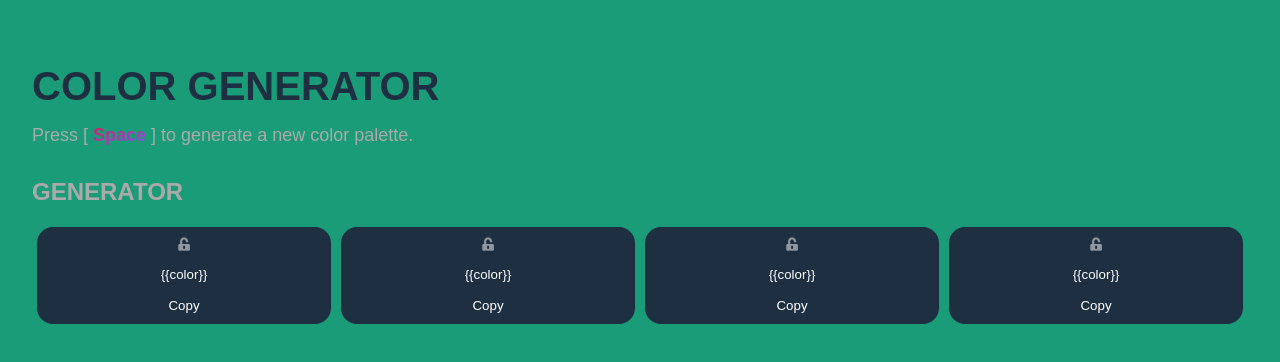
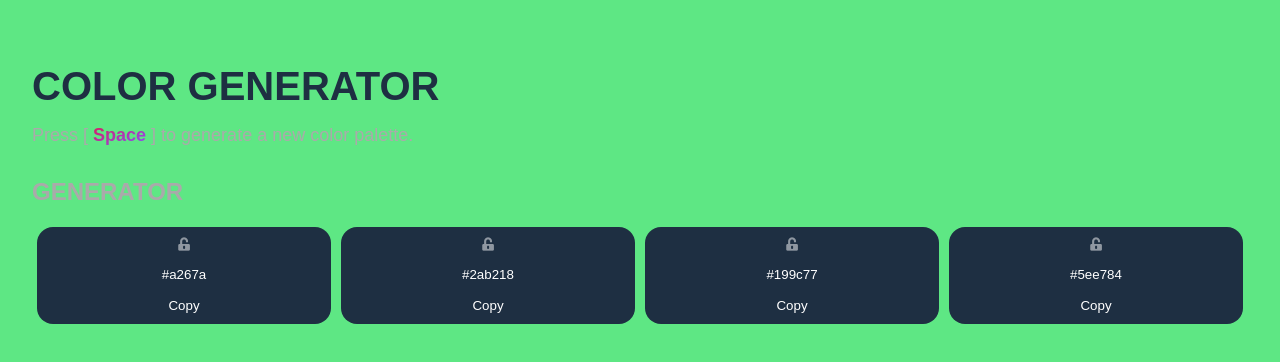
Before and after one commit to Caro-L-dev/Color-generator, a Vue app: page / in a window 1280 px wide. Shown: the top 362 px of the page. Built offline with nearby package versions, Linux system fonts and the light colour scheme.

Commit message:
:hammer: feat: Pass value to color input

```diff
--- a/src/components/BtnGenerator.vue
+++ b/src/components/BtnGenerator.vue
@@ -1,10 +1,17 @@
 <script>
 export default {
     name: 'BtnGenerator',
+    created: function() {
+    this.changeColor();
+
+    document.addEventListener('keydown', event => {
+      if(event.code === 'Space')this.changeColor();
+    });
+  },
     methods: {
         changeColor: function() {
-            return '#' + Math.floor(Math.random() * 6777215).toString(16);
-        }
+        this.color = '#' + Math.floor(Math.random() * 6777215).toString(16);
+        },
     }
 };
 </script>
@@ -15,7 +22,9 @@ export default {
         Press [
         <button
             class="generator-btn"
-            v-on:click="$emit('background-change', changeColor())">
+            v-on:click="$emit('color-content-change', changeColor())"
+            @click="changeColor"
+        >
             Space
         </button>
         ] to generate a new color palette.
--- a/src/components/ColorGenerator.vue
+++ b/src/components/ColorGenerator.vue
@@ -6,7 +6,10 @@ export default {
   },
   data() {
     return {
-      value: '#000000',
+      value: '',
+      object: {
+        backgroundColor: this.value,
+      },
       color: this.colorProps
     }
 
@@ -27,8 +30,8 @@ export default {
     changeColor: function() {
       this.color = '#' + Math.floor(Math.random() * 6777215).toString(16);
     },
-    backgroundChange: function(newColor) {
-      this.color = newColor;
+    setColor: function(newColor) {
+     this.$emit('setColor', newColor);
     }
 
     }
@@ -39,9 +42,9 @@ export default {
 
 <template>
   <div class="color" v-bind:color="color">
-    <div class="color-content">
+    <div class="color-content" :style="{ backgroundColor: value }">
       <button class="lock-toggle fas fa-unlock-alt" />
-      <input type="text" class="color-input" value={{color}} />
+      <input type="text" class="color-input" :value='color' />
       <button class="copy-hex">Copy</button>
     </div>
   </div>
```
Lines whose indentation alone changed are shown as unchanged.
